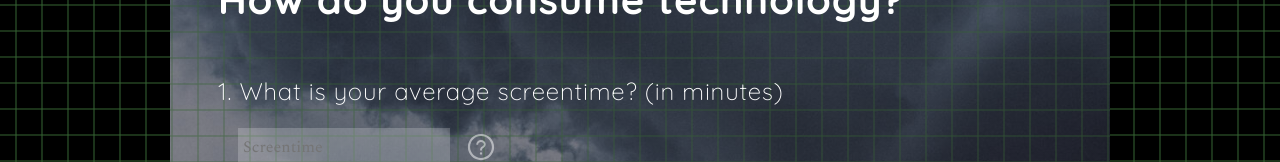
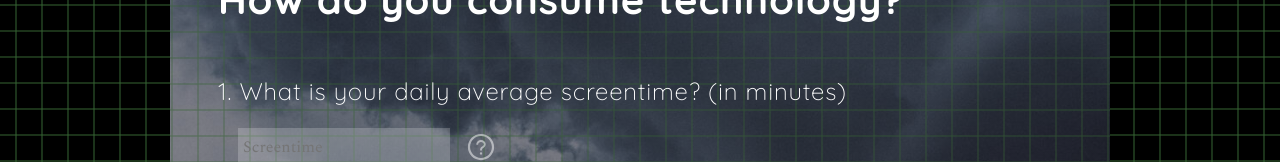
Before and after one commit to maxyuan6717/orpheus-frontend, a React (Create React App) app: page /survey in a window 1280 px wide. Shown: the part 213-375 px from the top of the page. Built offline with nearby package versions, Linux system fonts and the light colour scheme; no server answers.

Commit message:
update first survey question

```diff
--- a/src/pages/survey.js
+++ b/src/pages/survey.js
@@ -104,7 +104,7 @@ const Survey = () => {
           <div className="fade-in">
             <div className="mt-5 mb-4">
               <div className="subheader mb-3">
-                1. What is your average screentime? (in minutes)
+                1. What is your daily average screentime? (in minutes)
               </div>
               <div style={{ marginLeft: "20px" }} className="d-flex">
                 <StyledInput
```
